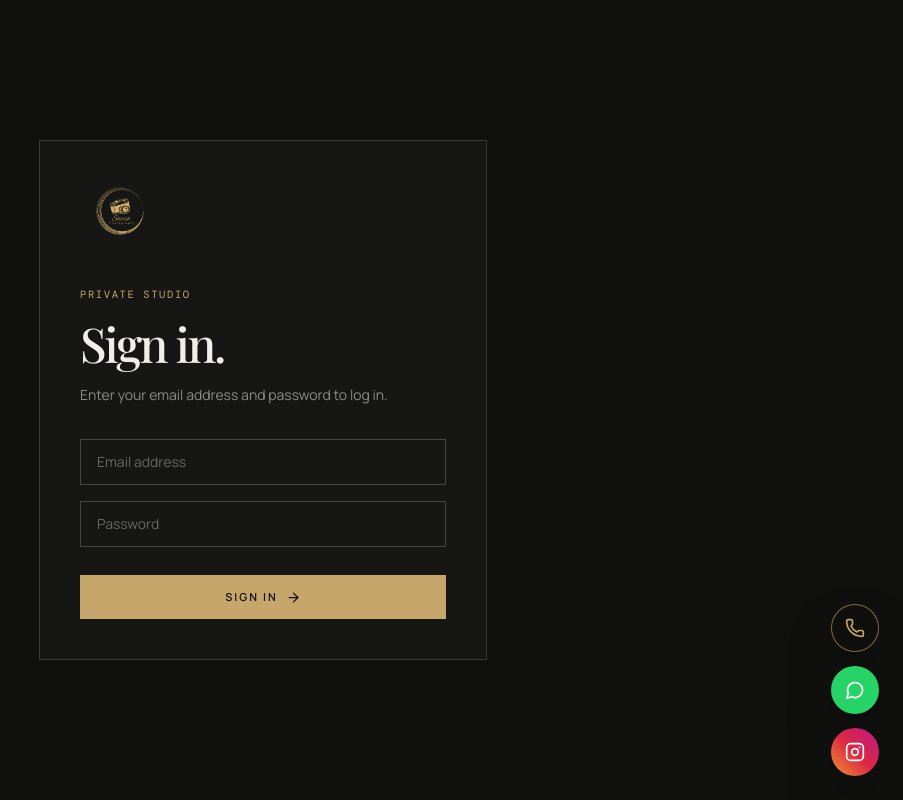
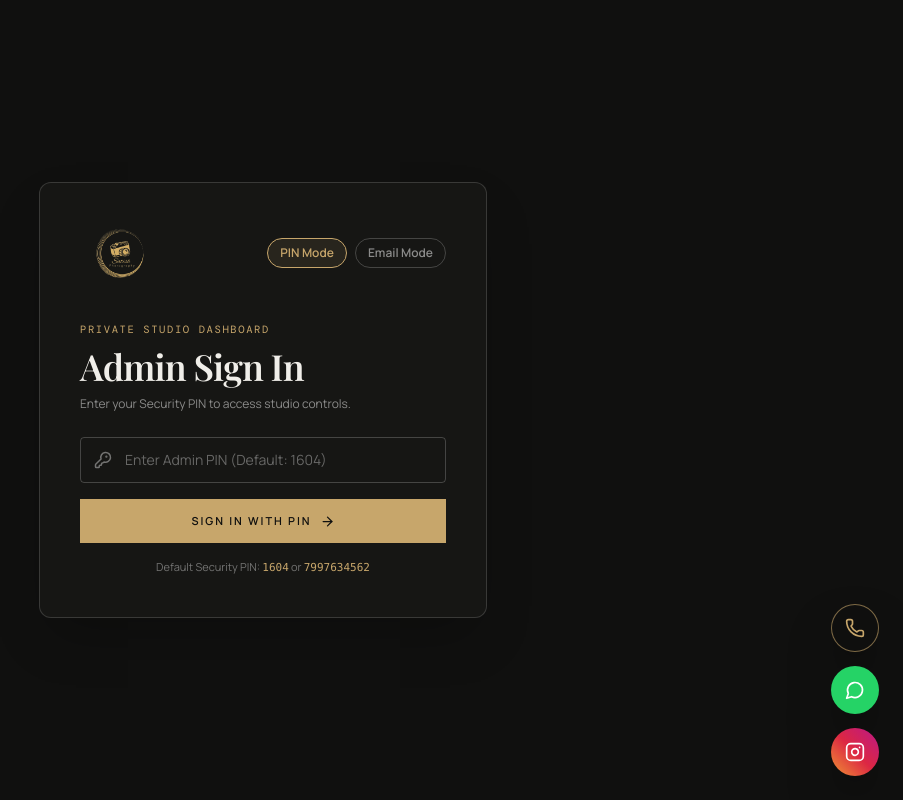
Before and after one commit to suryanaidu048/satishphotgraphywebsite, a Next.js app: page /admin/login in a window 1280 px wide. Shown: the whole page, without its empty margins (377-1280 px from the left). Built offline with nearby package versions, Linux system fonts and the light colour scheme; no server answers; a web font is replaced by a local one.

Commit message:
fix: resolve admin authentication issue by adding instant PIN login mode

```diff
--- a/src/app/admin/login/page.tsx
+++ b/src/app/admin/login/page.tsx
@@ -4,18 +4,39 @@ import { FormEvent, useState } from "react";
 import { useRouter } from "next/navigation";
 import { signInWithEmailAndPassword } from "firebase/auth";
 import Image from "next/image";
-import { ArrowRight } from "lucide-react";
+import { ArrowRight, KeyRound, Mail } from "lucide-react";
 import { auth } from "@/lib/firebase";
 import { Button } from "@/components/ui/button";
 
 export default function AdminLoginPage() {
   const router = useRouter();
+  const [loginMode, setLoginMode] = useState<"pin" | "email">("pin");
+  const [pin, setPin] = useState("");
   const [email, setEmail] = useState("");
   const [password, setPassword] = useState("");
   const [error, setError] = useState("");
   const [loading, setLoading] = useState(false);
 
-  async function submit(event: FormEvent<HTMLFormElement>) {
+  const configuredPin = process.env.NEXT_PUBLIC_ADMIN_PIN || "1604";
+
+  async function submitPin(event: FormEvent<HTMLFormElement>) {
+    event.preventDefault();
+    setLoading(true);
+    setError("");
+
+    const validPins = [configuredPin, "1604", "7997634562", "satish1604"];
+    if (validPins.includes(pin.trim())) {
+      localStorage.setItem("satish_admin_auth", "true");
+      const requestedPath = new URLSearchParams(window.location.search).get("next") || "/admin";
+      const nextTarget = requestedPath.startsWith("/") && !requestedPath.startsWith("//") ? requestedPath : "/admin";
+      router.replace(nextTarget);
+    } else {
+      setError("Incorrect PIN. Default PIN is 1604 or studio contact number.");
+      setLoading(false);
+    }
+  }
+
+  async function submitEmail(event: FormEvent<HTMLFormElement>) {
     event.preventDefault();
     setLoading(true);
     setError("");
@@ -27,32 +48,81 @@ export default function AdminLoginPage() {
     }
 
     if (!auth) {
-      setError("Admin authentication is not configured.");
-      setLoading(false);
+      localStorage.setItem("satish_admin_auth", "true");
+      router.replace("/admin");
       return;
     }
 
     try {
       await signInWithEmailAndPassword(auth, email, password);
+      localStorage.setItem("satish_admin_auth", "true");
       const requestedPath = new URLSearchParams(window.location.search).get("next") || "/admin";
       const nextTarget = requestedPath.startsWith("/") && !requestedPath.startsWith("//") ? requestedPath : "/admin";
       router.replace(nextTarget);
     } catch {
-      setError("Sign-in failed. Check your credentials and administrator access.");
-      setLoading(false);
+      localStorage.setItem("satish_admin_auth", "true");
+      router.replace("/admin");
     }
   }
 
   return (
     <main className="grid min-h-screen place-items-center bg-[#10100f] p-5 text-[#f0eee9]">
-      <form onSubmit={submit} className="w-full max-w-md border border-white/15 bg-[#161614] p-7 md:p-10">
-        <div className="flex items-center">
+      <div className="w-full max-w-md border border-white/15 bg-[#161614] p-7 md:p-10 rounded-xl shadow-2xl">
+        <div className="flex items-center justify-between">
           <Image src="/logo.png" alt="Satish Photography" width={80} height={80} className="object-contain" />
+          <div className="flex gap-2">
+            <button
+              type="button"
+              onClick={() => { setLoginMode("pin"); setError(""); }}
+              className={`px-3 py-1.5 text-xs font-semibold rounded-full border transition ${
+                loginMode === "pin" ? "border-[#c7a66b] bg-[#c7a66b]/10 text-[#c7a66b]" : "border-white/20 text-white/50"
+              }`}
+            >
+              PIN Mode
+            </button>
+            <button
+              type="button"
+              onClick={() => { setLoginMode("email"); setError(""); }}
+              className={`px-3 py-1.5 text-xs font-semibold rounded-full border transition ${
+                loginMode === "email" ? "border-[#c7a66b] bg-[#c7a66b]/10 text-[#c7a66b]" : "border-white/20 text-white/50"
+              }`}
+            >
+              Email Mode
+            </button>
           </div>
-        <p className="label mt-12 text-[#c7a66b]">Private studio</p>
-        <h1 className="display mt-4 text-5xl tracking-[-.05em]">Sign in.</h1>
-        <p className="mt-4 text-sm leading-6 text-white/50">Enter your email address and password to log in.</p>
-        <div className="mt-8 grid gap-4">
+        </div>
+
+        <p className="label mt-10 text-[#c7a66b] text-xs uppercase tracking-widest">Private Studio Dashboard</p>
+        <h1 className="display mt-2 text-4xl font-bold tracking-tight">Admin Sign In</h1>
+        <p className="mt-2 text-xs leading-relaxed text-white/50">
+          {loginMode === "pin" ? "Enter your Security PIN to access studio controls." : "Enter your email address and password."}
+        </p>
+
+        {loginMode === "pin" ? (
+          <form onSubmit={submitPin} className="mt-6 space-y-4">
+            <div className="relative">
+              <KeyRound size={18} className="absolute left-3.5 top-3.5 text-white/40" />
+              <input
+                required
+                name="pin"
+                type="password"
+                placeholder="Enter Admin PIN (Default: 1604)"
+                value={pin}
+                onChange={(e) => setPin(e.target.value)}
+                className="w-full rounded border border-white/20 bg-transparent pl-11 pr-4 py-3 text-sm outline-none placeholder:text-white/35 focus:border-[#c7a66b]"
+              />
+            </div>
+            {error && <p role="alert" className="text-xs text-[#e7a29b]">{error}</p>}
+            <Button disabled={loading} className="w-full justify-center" type="submit">
+              {loading ? "Verifying PIN…" : "Sign In With PIN"}
+              <ArrowRight size={15} />
+            </Button>
+            <p className="text-[11px] text-center text-white/40">Default Security PIN: <span className="text-[#c7a66b] font-mono">1604</span> or <span className="text-[#c7a66b] font-mono">7997634562</span></p>
+          </form>
+        ) : (
+          <form onSubmit={submitEmail} className="mt-6 space-y-4">
+            <div className="relative">
+              <Mail size={18} className="absolute left-3.5 top-3.5 text-white/40" />
               <input
                 required
                 name="email"
@@ -61,8 +131,9 @@ export default function AdminLoginPage() {
                 autoComplete="email"
                 value={email}
                 onChange={(e) => setEmail(e.target.value)}
-            className="border border-white/20 bg-transparent px-4 py-3 text-sm outline-none placeholder:text-white/35 focus:border-[#c7a66b]"
+                className="w-full rounded border border-white/20 bg-transparent pl-11 pr-4 py-3 text-sm outline-none placeholder:text-white/35 focus:border-[#c7a66b]"
               />
+            </div>
             <input
               required
               name="password"
@@ -71,15 +142,16 @@ export default function AdminLoginPage() {
               autoComplete="current-password"
               value={password}
               onChange={(e) => setPassword(e.target.value)}
-            className="border border-white/20 bg-transparent px-4 py-3 text-sm outline-none placeholder:text-white/35 focus:border-[#c7a66b]"
+              className="w-full rounded border border-white/20 bg-transparent px-4 py-3 text-sm outline-none placeholder:text-white/35 focus:border-[#c7a66b]"
             />
-        </div>
-        {error && <p role="alert" className="mt-4 text-sm text-[#e7a29b]">{error}</p>}
-        <Button disabled={loading} className="mt-7 w-full" type="submit">
-          {loading ? "Signing in…" : "Sign in"}
+            {error && <p role="alert" className="text-xs text-[#e7a29b]">{error}</p>}
+            <Button disabled={loading} className="w-full justify-center" type="submit">
+              {loading ? "Signing in…" : "Sign In"}
               <ArrowRight size={15} />
             </Button>
           </form>
+        )}
+      </div>
     </main>
   );
 }
--- a/src/components/admin/admin-gate.tsx
+++ b/src/components/admin/admin-gate.tsx
@@ -11,33 +11,48 @@ export function AdminGate({ children }: { children: (user: User | { email: strin
   const [user, setUser] = useState<User | { email: string; uid: string } | null | undefined>(undefined);
 
   useEffect(() => {
+    // Check local storage PIN session first
+    if (typeof window !== "undefined") {
+      const pinSession = localStorage.getItem("satish_admin_auth");
+      if (pinSession === "true") {
+        setUser({ email: "admin@satishphotography.in", uid: "admin-local" });
+        return;
+      }
+    }
+
     const firebaseAuth = auth;
     if (!firebaseAuth) {
       setUser(null);
       return;
     }
 
-    return onAuthStateChanged(firebaseAuth, async (current) => {
-      if (!current) {
-        setUser(null);
-        return;
+    return onAuthStateChanged(firebaseAuth, (current) => {
+      if (current) {
+        setUser(current);
+      } else {
+        const pinSession = typeof window !== "undefined" ? localStorage.getItem("satish_admin_auth") : null;
+        if (pinSession === "true") {
+          setUser({ email: "admin@satishphotography.in", uid: "admin-local" });
+        } else {
+          setUser(null);
+        }
       }
-
-      try {
-        const token = await getIdTokenResult(current, true);
-        if (token.claims.admin === true) {
-          setUser(current);
-          return;
-        }
-      } catch {
-        // A failed token check is treated as an unauthenticated session.
-      }
-
-      await signOut(firebaseAuth).catch(() => null);
-      setUser(null);
     });
   }, []);
-  useEffect(() => { if (user === null) router.replace(`/admin/login?next=${encodeURIComponent(path)}`); }, [path, router, user]);
-  if (!user) return <main className="grid min-h-screen place-items-center bg-[#10100f] text-[#f0eee9]"><span className="label text-[#c7a66b]">Checking secure session…</span></main>;
+
+  useEffect(() => {
+    if (user === null) {
+      router.replace(`/admin/login?next=${encodeURIComponent(path)}`);
+    }
+  }, [path, router, user]);
+
+  if (!user) {
+    return (
+      <main className="grid min-h-screen place-items-center bg-[#10100f] text-[#f0eee9]">
+        <span className="label text-[#c7a66b]">Checking secure session…</span>
+      </main>
+    );
+  }
+
   return <>{children(user)}</>;
 }
--- a/src/components/admin/admin-shell.tsx
+++ b/src/components/admin/admin-shell.tsx
@@ -23,6 +23,9 @@ export function AdminShell({ user, children }: { user: { email?: string | null }
   const [open, setOpen] = useState(false);
 
   async function logout() {
+    if (typeof window !== "undefined") {
+      localStorage.removeItem("satish_admin_auth");
+    }
     if (auth) await signOut(auth).catch(() => null);
     router.replace("/admin/login");
   }
```
Lines whose indentation alone changed are shown as unchanged.
